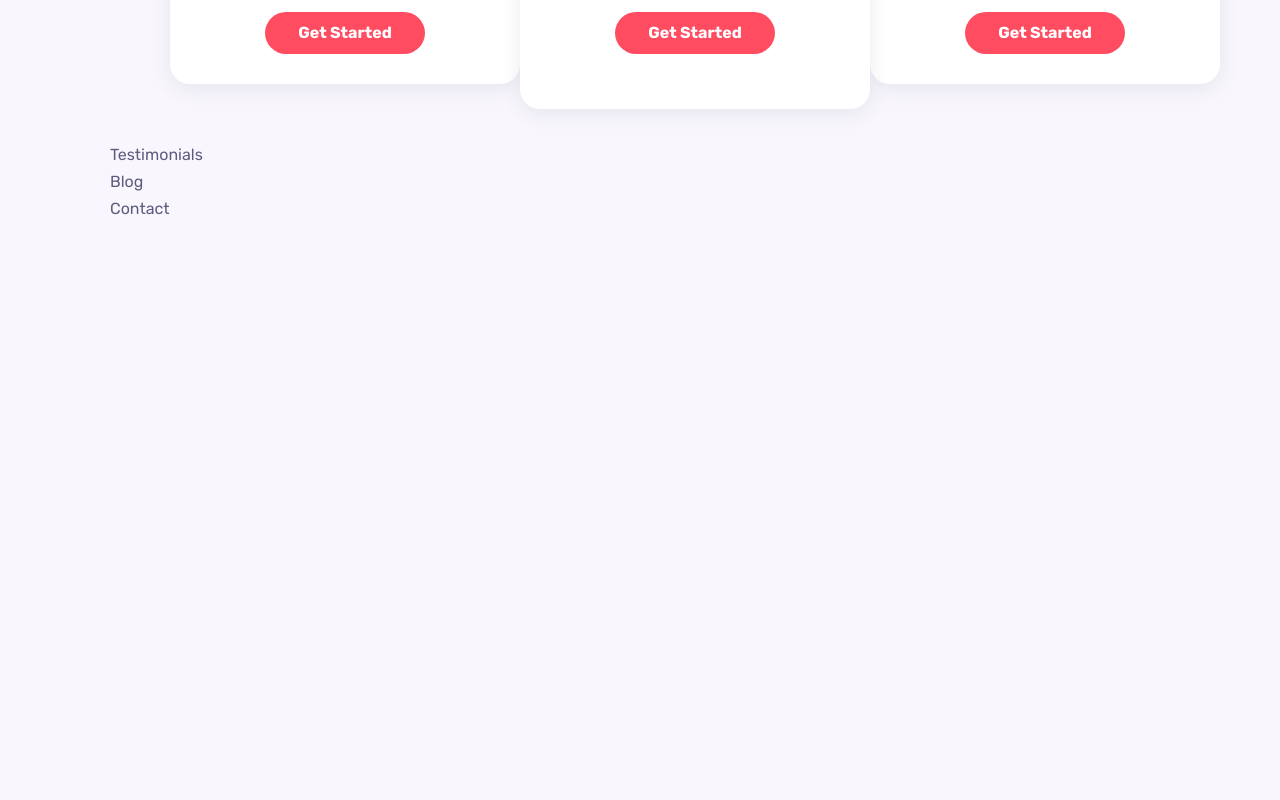
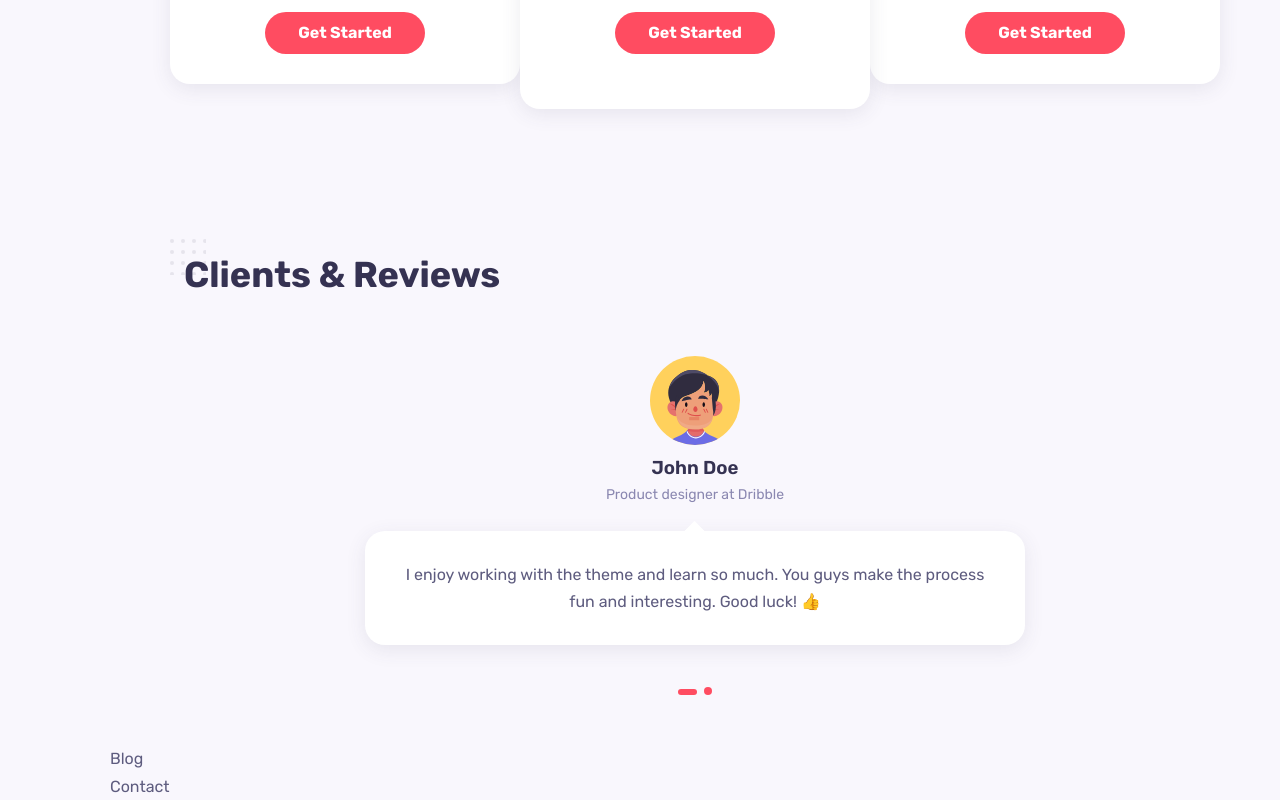
Before and after one commit to JesusLeonChavez/portafolio-react, a React (Create React App) app: page / in a window 1280 px wide. Shown: the part 4078-4878 px from the top of the page. Before the commit the page ends 4300 px from the top, so only its background shows below. Built offline with nearby package versions, Linux system fonts and the light colour scheme; the HTML template or start-up script is replaced by a standard one.

Commit message:
fix: upgrade testimonials component, add wsipper js

```diff
--- a/package.json
+++ b/package.json
@@ -9,6 +9,7 @@
     "react": "^18.2.0",
     "react-dom": "^18.2.0",
     "react-scripts": "5.0.1",
+    "swiper": "^8.3.2",
     "web-vitals": "^2.1.4"
   },
   "scripts": {
--- a/src/components/testimonials/Testimonials.jsx
+++ b/src/components/testimonials/Testimonials.jsx
@@ -1,10 +1,65 @@
 import React from 'react'
 import './testimonials.css'
+import Image1 from '../../assets/avatar-1.svg'
+import Image3 from "../../assets/avatar-3.svg";
+// import Swiper core and required modules
+import { Pagination } from "swiper";
+
+import { Swiper, SwiperSlide } from "swiper/react";
+
+// Import Swiper styles
+import 'swiper/css';
+import 'swiper/css/pagination';
+
+const data = [
+  {
+    id: 1,
+    image: Image1,
+    title: "John Doe",
+    subtitle: "Product designer at Dribble",
+    comment:
+      "I enjoy working with the theme and learn so much. You       guys make the process fun and interesting. Good luck! 👍",
+  },
+  {
+    id: 2,
+    image: Image3,
+    title: "John Doe",
+    subtitle: "Product designer at Dribble",
+    comment:
+      "I enjoy working with the theme and learn so much. You       guys make the process fun and interesting. Good luck! 👍",
+  },
+];
 
 const Testimonials = () => {
   return (
-    <div>Testimonials</div>
-  )
+    <section className="testimonials container section">
+      <h2 className="section__title">Clients & Reviews</h2>
+
+      <Swiper
+        className="testimonials__container grid"
+        // install Swiper modules
+        modules={[ Pagination ]}
+        spaceBetween={30}
+        slidesPerView={1}
+        loop={true}
+        grabCursor={true}
+        pagination={{ clickable: true }}
+      >
+        {data.map(({ id, image, title, subtitle, comment }) => {
+          return (
+            <SwiperSlide className="testimonials__item" key={id}>
+              <div className="thumb">
+                <img src={image} alt="" />
+              </div>
+              <h3 className="testimonials__title">{title}</h3>
+              <span className="subtitle">{subtitle}</span>
+              <div className="comment">{comment}</div>
+            </SwiperSlide>
+          );
+        })}
+      </Swiper>
+    </section>
+  );
 }
 
 export default Testimonials
--- a/src/components/testimonials/testimonials.css
+++ b/src/components/testimonials/testimonials.css
@@ -0,0 +1,64 @@
+.testimonials__container {
+    max-width: 700px;
+    margin: auto;
+}
+
+.testimonials__item {
+    text-align: center;
+    padding: 0 1.25rem 1.25rem;
+}
+
+.thumb {
+    height: 5.6rem;
+    width: 5.6rem;
+    margin: 0 auto;
+}
+
+.testimonials__title {
+    margin-top: 0.75rem;
+}
+
+.subtitle {
+    color: #8b88b1;
+    font-size: var(--small-font-size);
+}
+
+.comment {
+    background-color: var(--container-color);
+    padding: 1.875rem;
+    margin-top: 1.5rem;
+    box-shadow: var(--shadow);
+    border-radius: var(--border-radius);
+    position: relative;
+    margin-bottom: 3rem;
+}
+
+.comment::before {
+    content: '';
+    width: 0;
+    height: 0;
+    border-left: 10px solid transparent;
+    border-right: 10px solid transparent;
+    border-bottom: 10px solid var(--container-color);
+    position: absolute;
+    left: 49.5%;
+    top: -0.625rem;
+    transform: translateX(-7.5px);
+}
+
+.swiper-pagination-bullet {
+    width: 0.5rem !important;
+    height: 0.5rem !important;
+    background-color: var(--first-color) !important;
+    opacity: 1 !important;
+}
+
+.swiper-pagination-horizontal.swiper-pagination-bullets .swiper-pagination-bullet{
+    margin: 0 0.2rem !important;
+}
+
+.swiper-pagination-bullet-active {
+    width: 1.2rem !important;
+    height: 0.375rem !important;
+    border-radius: 0.5rem !important;
+}
```
Also changed, not shown: 1 other file (tests, documents, lock files or other folders).
